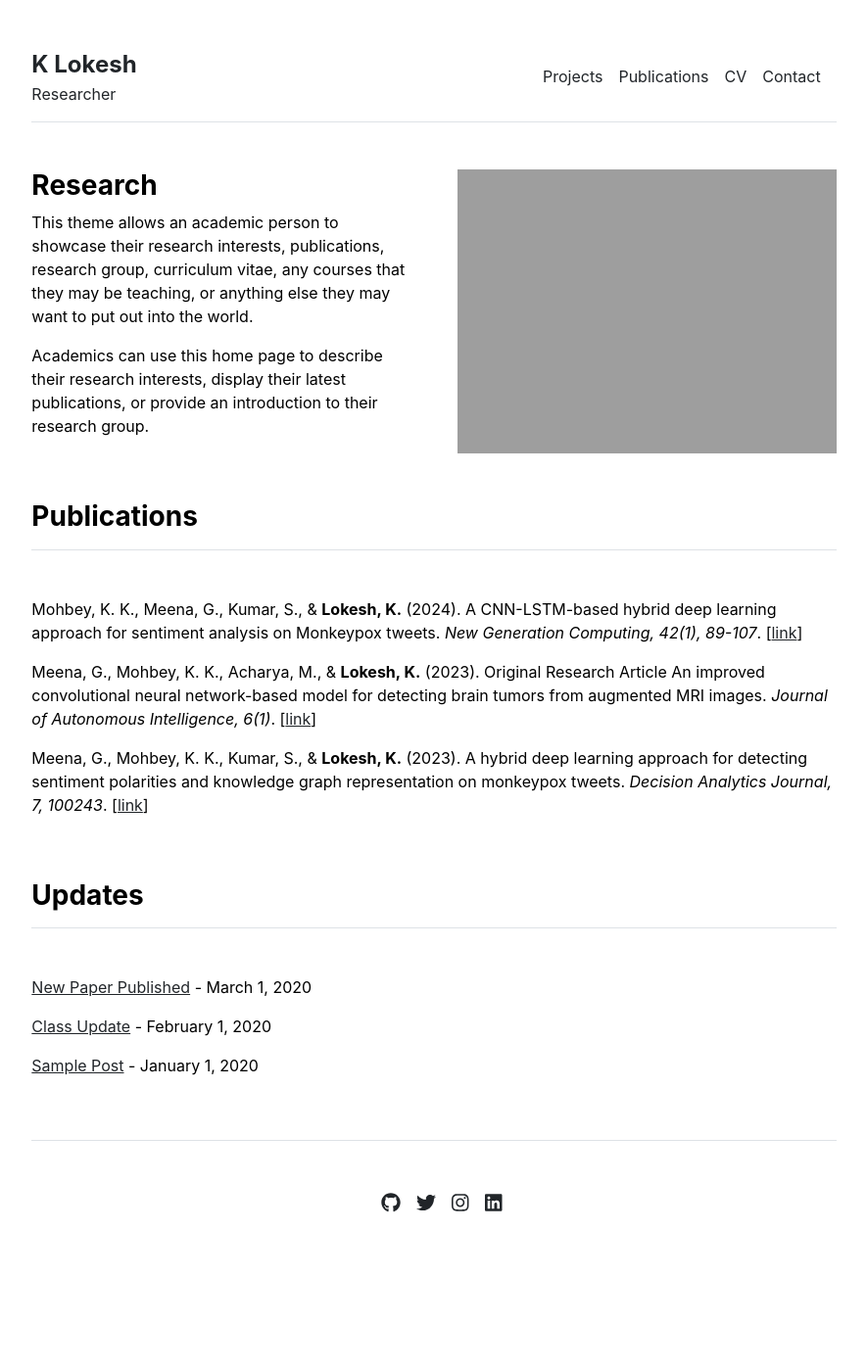
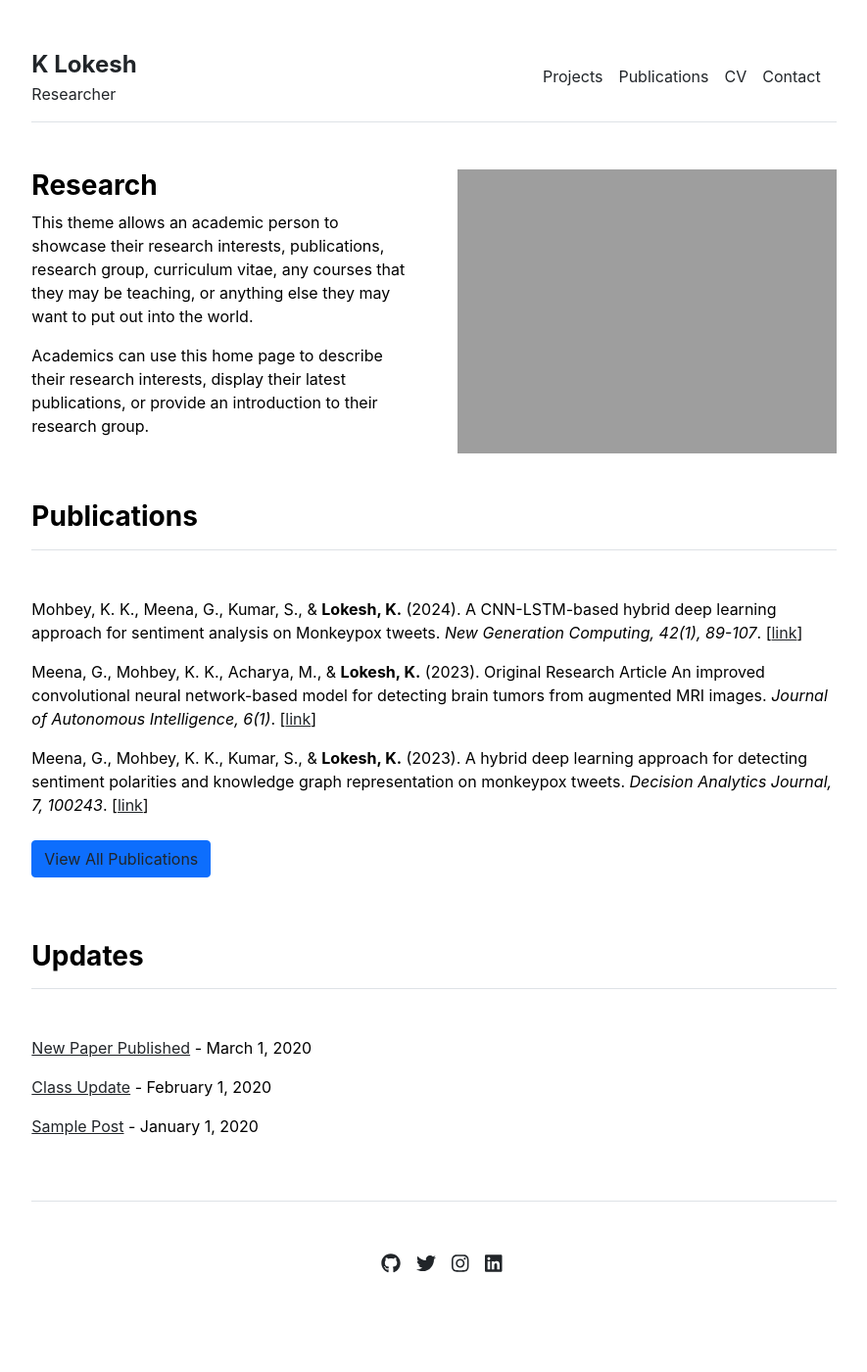
Before and after one commit to katikapalli/katikapalli.github.io, a Jekyll site: the page built from index.md, in a window 1280 px wide. Shown: the whole page at 98% size, without its empty margins (197-1082 px from the left). Built offline with Jekyll 4.4.1, drawn with Linux system fonts in a browser that asks for light colours; before the commit the page ends 1339 px from its top, so only the background shows below that.

Commit message:
Update publications.html

```diff
--- a/_includes/publications.html
+++ b/_includes/publications.html
@@ -5,6 +5,10 @@
       {% for item in site.data.publications.featured %}
         <p>{{ item.name }} [<a href="{{ item.url }}">link</a>]</p>
       {% endfor %}
+      <!-- Add a more prominent link to the publications page -->
+      <p class="mt-4">
+        <a href="/publications" class="btn btn-primary">View All Publications</a>
+      </p>
     {% else %}
       {% for item in site.data.publications.index %}
         <p>{{ item.name }} [<a href="{{ item.url }}">link</a>]</p>
```
